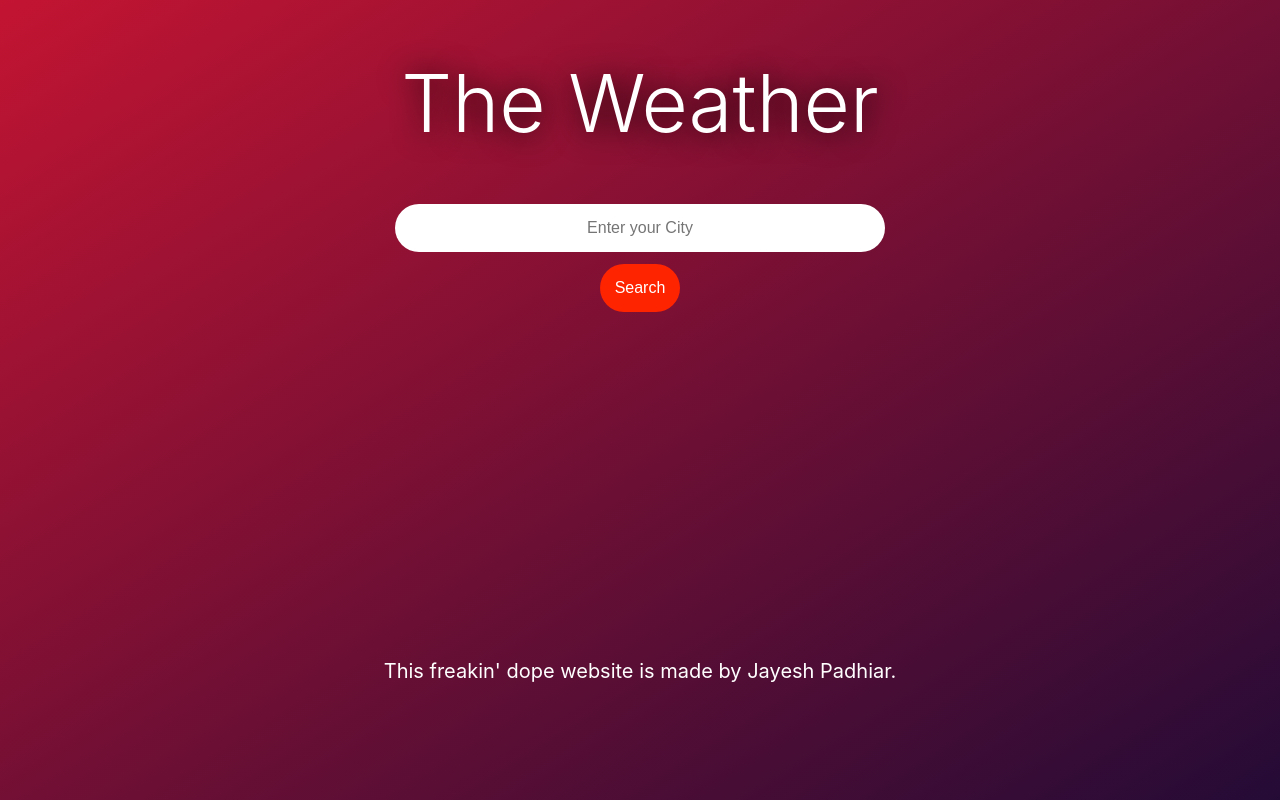
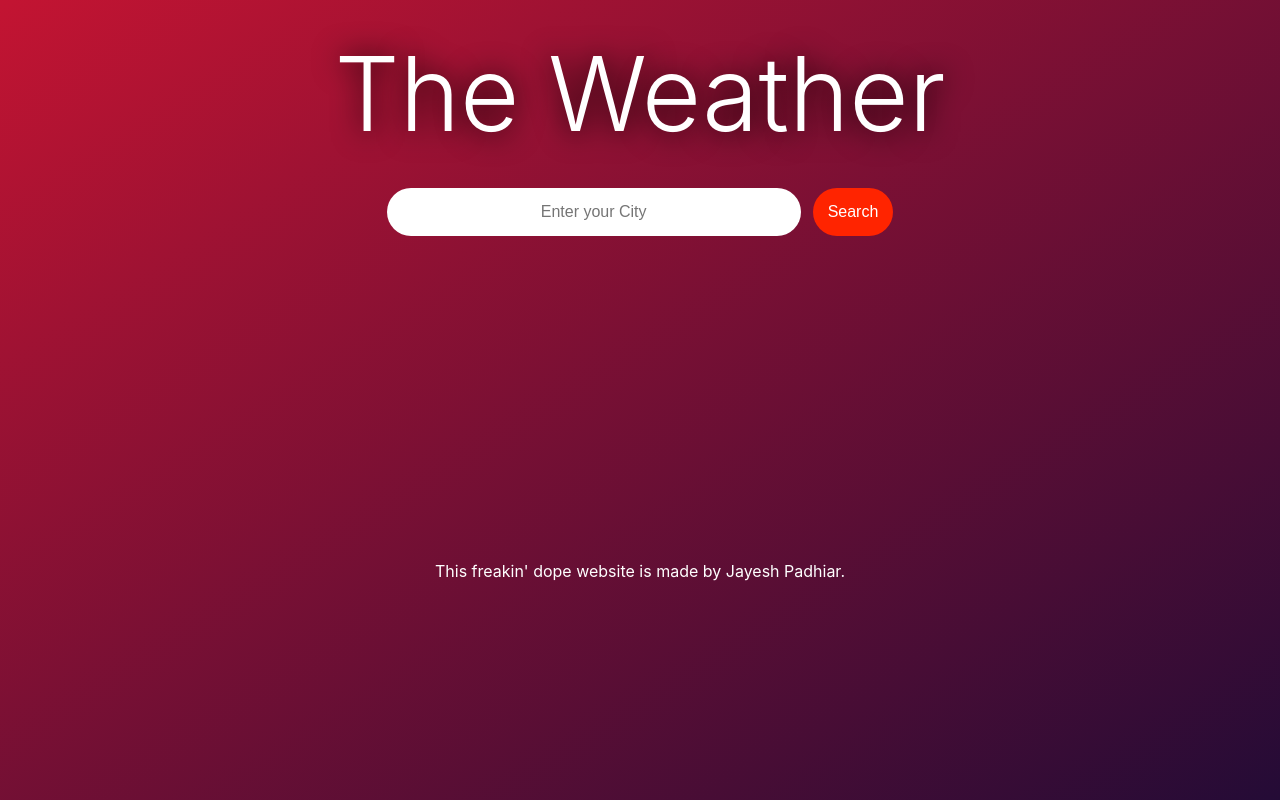
Before and after one commit to JayeshPadhiar/TheWeather, a React (Create React App) app: page / in a window 1280 px wide. Built offline with nearby package versions, Linux system fonts and the light colour scheme; no server answers.

Commit message:
Layout Changes

```diff
--- a/src/App.css
+++ b/src/App.css
@@ -1,5 +1,5 @@
 html {
-	min-height: 100%;
+	min-height: 100vh;
 }
 
 body {
@@ -25,14 +25,15 @@ div.weatherDisplay {
 	align-items: center;
 	text-align: center;
 	visibility: hidden;
-	margin: 3em auto 4em;
+	margin-bottom: 10vh;
 }
 
 h1 {
+	margin: 4vh 0;
 	font-weight: 300;
 	color: white;
 	text-align: center;
-	font-size: 5em;
+	font-size: 8vw;
 	width: 100%;
 	text-shadow: 1px 1px 30px black;
 }
@@ -40,7 +41,7 @@ h1 {
 p {
 	text-align: center;
 	margin: 10px;
-	font-size: 2em;
+	font-size: 4vh;
 	color: white;
 }
 
@@ -48,7 +49,7 @@ input {
 	align-self: center;
 	text-align: center;
 	font-size: 1em;
-	width: 60%;
+	width: 30vw;
 	padding: 15px;
 	border: none;
 	border-radius: 30px;
@@ -67,7 +68,7 @@ button {
 	padding: 15px;
 	border: none;
 	border-radius: 30px;
-	margin-top: 12px;
+	margin-left: 12px;
 	outline: none;
 }
 
@@ -81,17 +82,18 @@ button:active {
 
 form {
 	display: flex;
-	width: 60%;
+	width: 50%;
 	align-self: center;
 	align-items: center;
 	margin: auto;
 	justify-content: center;
 	justify-self: center;
-	flex-direction: column;
+	flex-direction: row;
 }
 
 footer{
 	color: white;
 	text-align: center;
-	font-size: 20px;
+	font-size: 1em;
+	bottom: 0px;
 }
```
